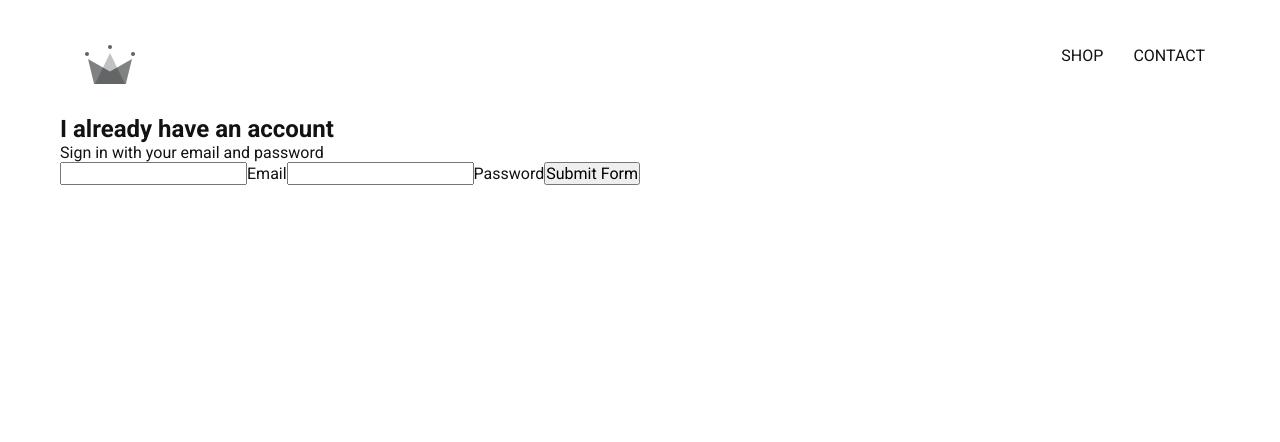
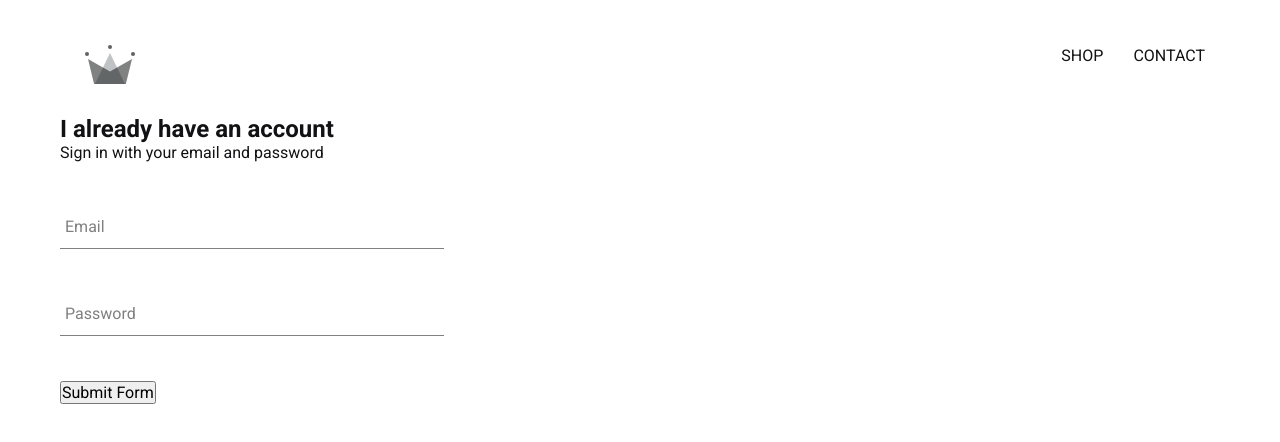
Before and after one commit to thereallucas98/clothing-e-commerce, a React (Create React App) app: page /signin in a window 1280 px wide. Shown: the top 442 px of the page. Built offline with nearby package versions, Linux system fonts and the light colour scheme.

Commit message:
(feat): FormInput Component

```diff
--- /dev/null
+++ b/src/components/FormInput/form-input.styles.scss
@@ -0,0 +1,54 @@
+$sub-color: grey;
+$main-color: black;
+
+@mixin shrinkLabel {
+  top: -14px;
+  font-size: 12px;
+  color: $main-color;
+}
+
+.group {
+  position: relative;
+  margin: 45px 0;
+
+  .form-input {
+    background: none;
+    background-color: white;
+    color: $sub-color;
+    font-size: 18px;
+    padding: 10px 10px 10px 5px;
+    display: block;
+    width: 100%;
+    border: none;
+    border-radius: 0;
+    border-bottom: 1px solid $sub-color;
+    margin: 25px 0;
+
+    &:focus {
+      outline: none;
+    }
+
+    &:focus ~ .form-input-label {
+      @include shrinkLabel();
+    }
+  }
+
+  input[type='password'] {
+    letter-spacing: 0.3em;
+  }
+
+  .form-input-label {
+    color: $sub-color;
+    font-size: 16px;
+    font-weight: normal;
+    position: absolute;
+    pointer-events: none;
+    left: 5px;
+    top: 10px;
+    transition: 300ms ease all;
+
+    &.shrink {
+      @include shrinkLabel();
+    }
+  }
+}
--- /dev/null
+++ b/src/components/FormInput/index.tsx
@@ -0,0 +1,25 @@
+import { InputHTMLAttributes } from "react";
+import "./form-input.styles.scss";
+
+interface FormInputProps extends InputHTMLAttributes<HTMLInputElement> {
+  label: string;
+}
+
+function FormInput({ label, ...rest }: FormInputProps) {
+  return (
+    <div className="group">
+      <input className="form-input" {...rest} />
+      {
+        label ?
+        (
+        <label className={`${rest.value?.toString().length ? 'shrink': ''} form-input-label`}>
+            {label}
+        </label>
+        )
+        : null
+      }
+    </div>
+  );
+}
+
+export default FormInput;
--- a/src/components/SignIn/index.tsx
+++ b/src/components/SignIn/index.tsx
@@ -1,4 +1,7 @@
 import { useState, FormEvent } from "react";
+import FormInput from "../FormInput";
+
+import "./sign-in.styles.scss";
 
 function SignIn() {
   const [email, setEmail] = useState('');
@@ -14,11 +17,9 @@
       <span>Sign in with your email and password</span>
 
       <form onSubmit={handleSubmit}>
-        <input name="email" value={email} onChange={e => setEmail(e.target.value)} required />
-        <label>Email</label>
+        <FormInput name="email" type="email" value={email} label="Email" onChange={e => setEmail(e.target.value)} required />
 
-        <input name="password" value={password} onChange={e => setPassword(e.target.value)} required />
-        <label>Password</label>
+        <FormInput name="password" type="password" value={password} label="Password" onChange={e => setPassword(e.target.value)} required />
 
         <input type="submit" value="Submit Form" />
       </form>
--- a/src/components/SignIn/sign-in.styles.scss
+++ b/src/components/SignIn/sign-in.styles.scss
@@ -0,0 +1,3 @@
+.sign-in {
+  width: 30vw;
+}
```
